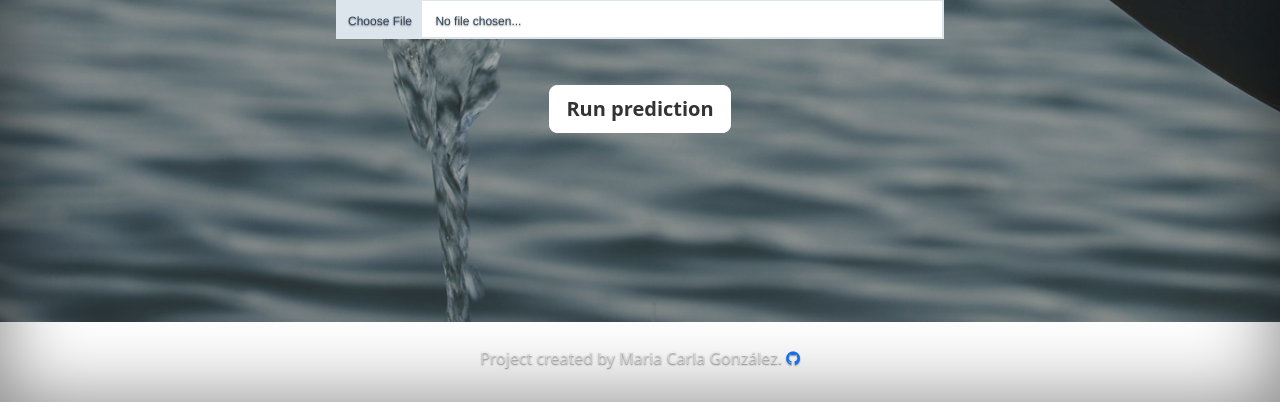
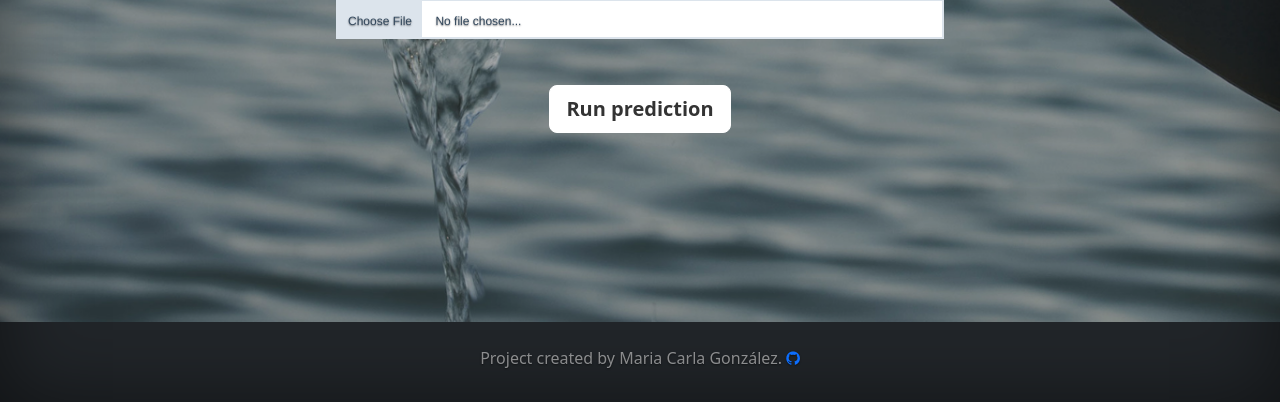
Before and after one commit to mcarlagg17/TBDS-ML_Clf_WaterQuality_flask, a Flask app: page / in a window 1280 px wide. Shown: the part 398-800 px from the top of the page. Run offline with Flask 2, Linux system fonts and the light colour scheme; some libraries are stand-ins or nearby versions.

Commit message:
fondo 10

```diff
--- a/templates/index.html
+++ b/templates/index.html
@@ -39,7 +39,7 @@
     <link href="static/cover.css" rel="stylesheet">
 
 </head>
-<body class="d-flex h-100 text-center text-white image">
+<body class="d-flex h-100 text-center text-white bg-dark image">
 <script type="text/javascript" src="//code.jquery.com/jquery-1.10.2.min.js"></script>
 <div class="cover-container d-flex w-100 h-100 p-3 mx-auto flex-column">
     <header class="mb-auto mb-0">
--- a/templates/predict.html
+++ b/templates/predict.html
@@ -50,7 +50,7 @@
         </div>
     </header>
 
-    <main class="px-3">
+    <main class="px-3 bg-dark">
         {% if resultado==1 %}
             <h1>Water is safe</h1>
             <img src="https://encrypted-tbn0.gstatic.com/images?q=tbn:ANd9GcS985oY4pv59yJKPwvqnRvrBTU1vDZM0kCpVA&usqp=CAU">
```
